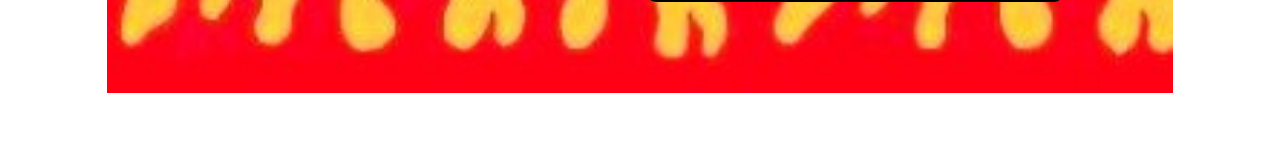
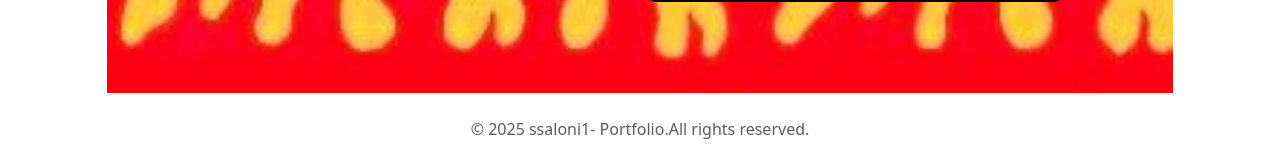
Before and after one commit to Ssaloni1/css-portfolio, a plain HTML site: page index.html in a window 1280 px wide. Shown: the part 3230-3395 px from the top of the page. Before the commit the page ends 3323 px from the top, so only its background shows below. Drawn offline with nearby package versions, Linux system fonts and the light colour scheme; a web font is replaced by a local one.

Commit message:
Update index.html

```diff
--- a/index.html
+++ b/index.html
@@ -187,5 +187,11 @@ I’m someone who loves both art and the adrenaline rush that sports bring — a
         </div>
       </div>
     </div>
+
+     <!-- FOOTER -->
+<footer class="text-center text-muted py-4">
+  <p class="mb-0">© 2025  ssaloni1- Portfolio.All rights reserved.</p>
+</footer>
+
   </body>
 </html>
```
